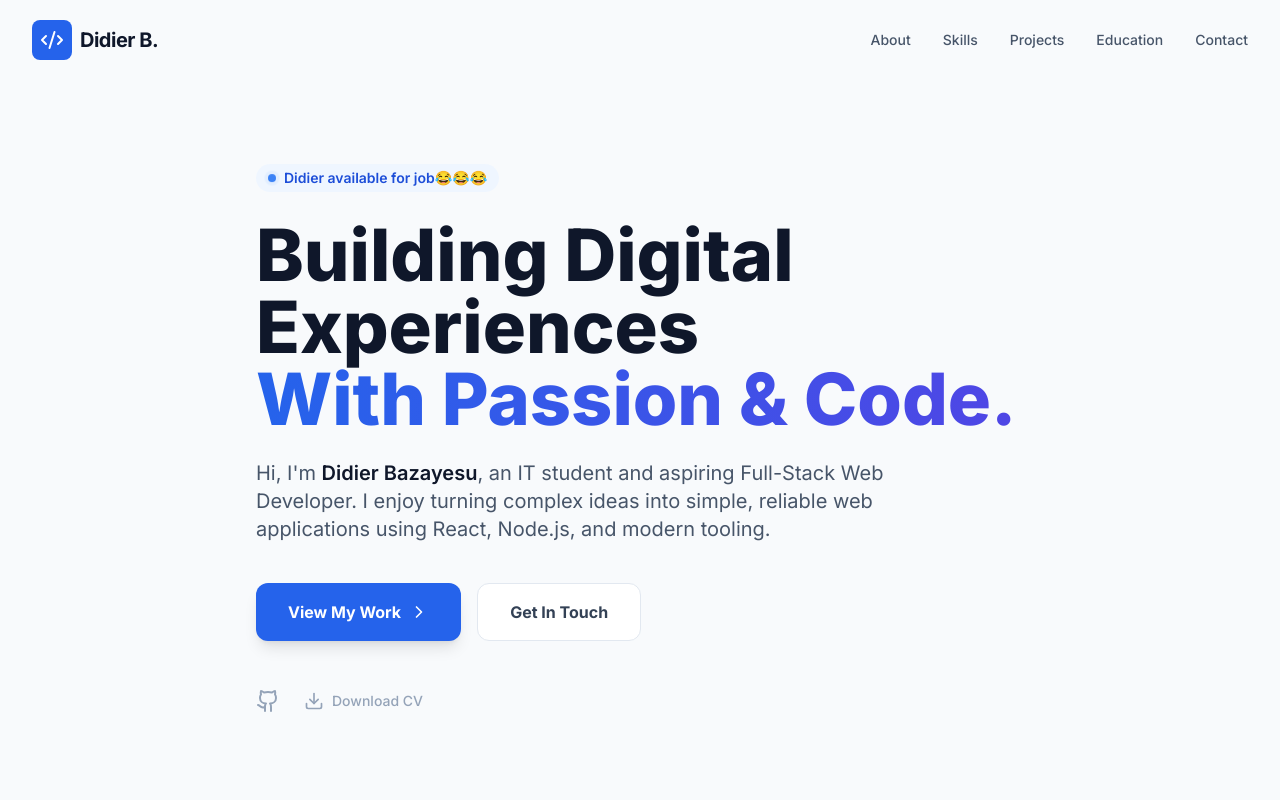
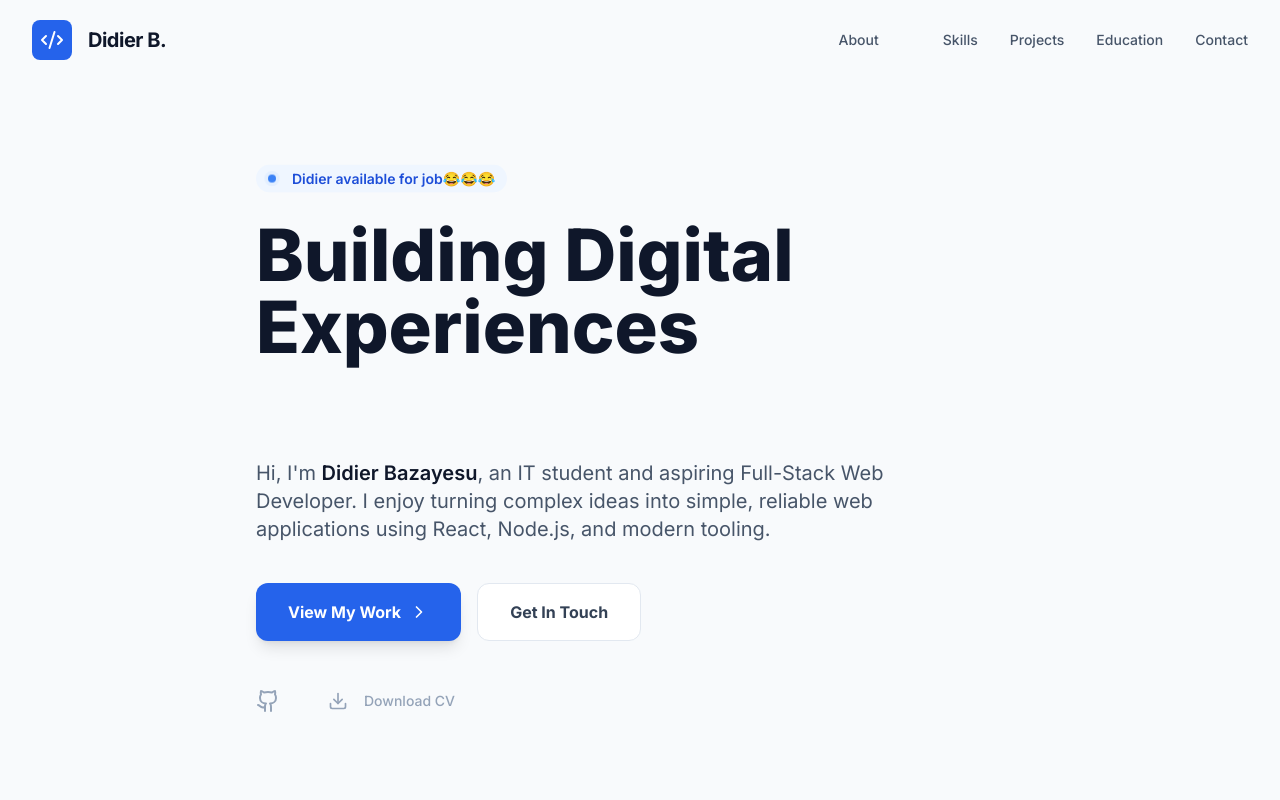
Before and after one commit to didier-bazayesu/myPortifolio.io, a React (Vite) app: page / in a window 1280 px wide. Shown: the top 800 px of the page. Built offline with nearby package versions, Linux system fonts and the light colour scheme.

Commit message:
feat: adding dependencies

```diff
--- /dev/null
+++ b/index.css
@@ -0,0 +1 @@
+@import "tailwindcss";
--- a/index.tsx
+++ b/index.tsx
@@ -1,4 +1,4 @@
-
+import './index.css';
 import React from 'react';
 import ReactDOM from 'react-dom/client';
 import App from './App';
--- a/vite.config.ts
+++ b/vite.config.ts
@@ -1,17 +1,18 @@
 import path from 'path';
 import { defineConfig } from 'vite';
 import react from '@vitejs/plugin-react';
+import tailwindcss from '@tailwindcss/vite';
 
 
 
 export default defineConfig({
 
-  base: '/myPortifolio.io/',
+  base: '/',
   server: {
     port: 3000,
     host: '0.0.0.0',
   },
-  plugins: [react()],
+  plugins: [react(), tailwindcss()],
   resolve: {
     alias: {
       '@': path.resolve(__dirname, '.'),
```
Also changed, not shown: package.json (+83 -1 lines), 1 other file (tests, documents, lock files or other folders).
